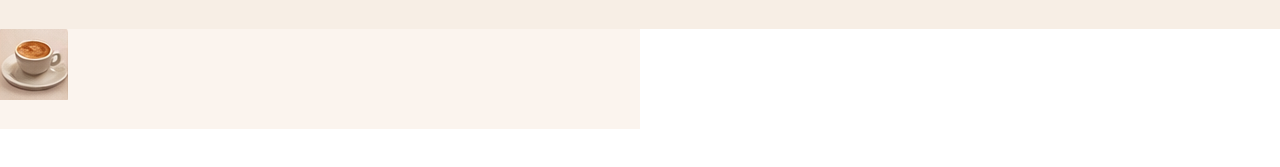
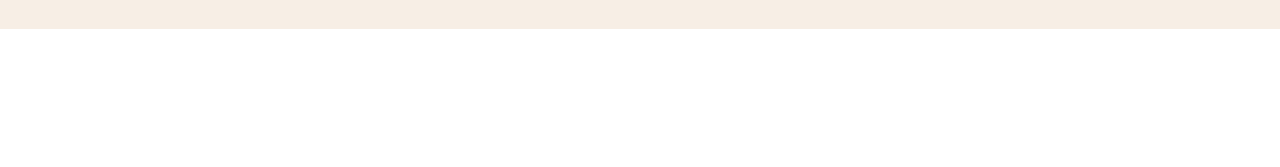
Before and after one commit to eloysamrqs/3_Semestre, a plain HTML site: page Revisão Front-End/cafeteria.html in a window 1280 px wide. Shown: the part 71-238 px from the top of the page. Drawn offline with Linux system fonts and the light colour scheme.

Commit message:
Revisão Front-End

```diff
--- a/Revisão Front-End/cafeteria.html
+++ b/Revisão Front-End/cafeteria.html
@@ -23,11 +23,6 @@
     </header>
 
     <main>
-        <section class="secao-itens">
-            <article class="">
-                <img src="./images/cafezinho.png" alt="Imagem do cafe" class="img">
-            </article>
-        </section>
     </main>
 </body>
 </html>
--- a/Revisão Front-End/css/cafe.css
+++ b/Revisão Front-End/css/cafe.css
@@ -22,9 +22,3 @@ header{
     align-items: center; /* Alinha os itens verticalmente ao centro */
     height: 100%; /* Define a altura do container para ocupar toda a altura do header */
 }
-
-.secao-itens{
-    background-color: #FBF4EE;
-    width: 50%;
-    height: 100px;
-}
```
